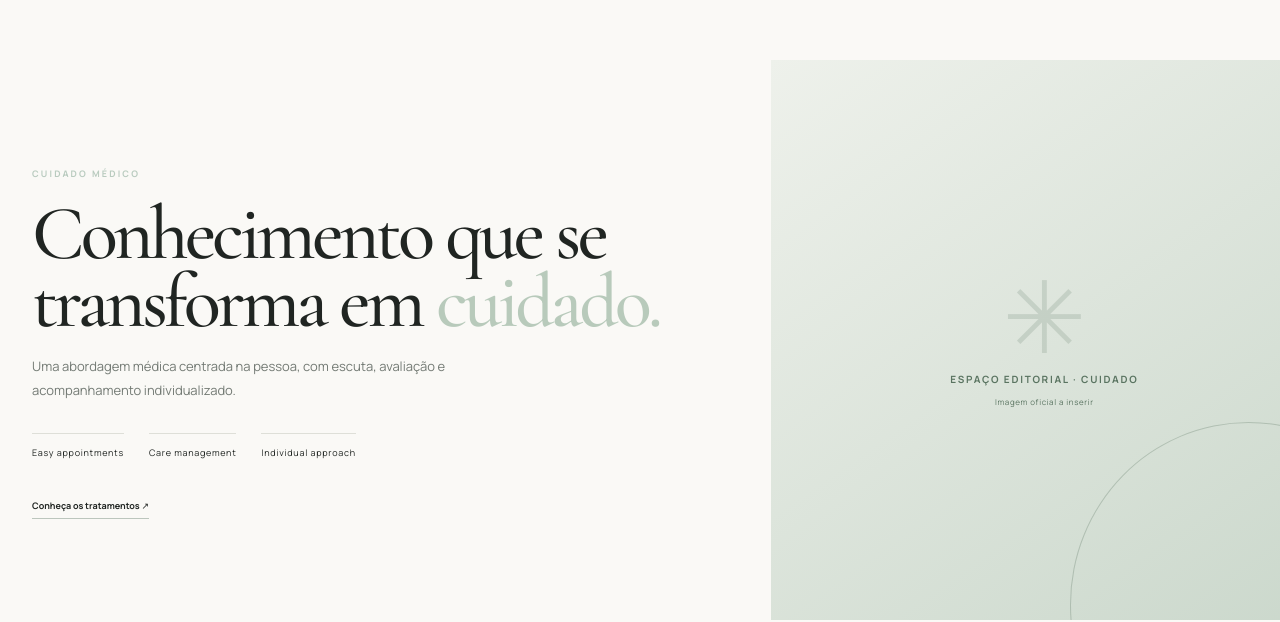
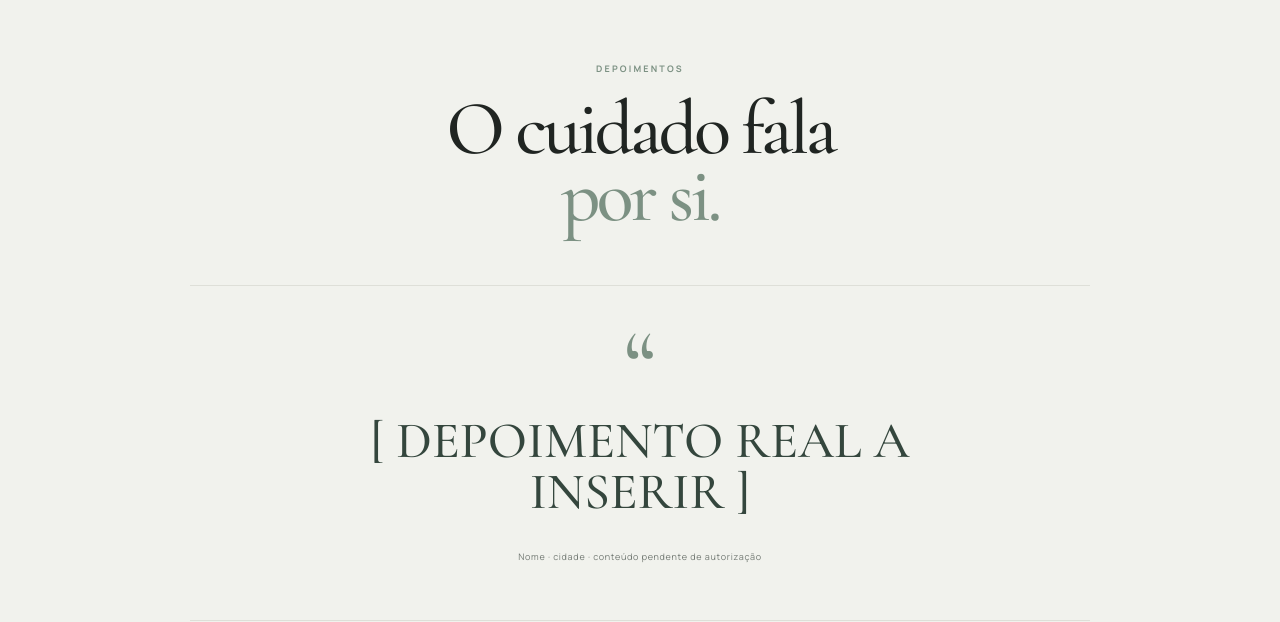
Before and after one commit to ReversaOfficial/sitedrabrizaida, a React (Vite) app: page / in a window 1280 px wide. Shown: the part 3874-4496 px from the top of the page. Built offline with nearby package versions, Linux system fonts and the light colour scheme.

Commit message:
Remover seção de serviços genérica do template

```diff
--- a/src/components/HomeSections.tsx
+++ b/src/components/HomeSections.tsx
@@ -21,8 +21,6 @@ export function HomeSections(){return <>
 
  <section className="gallery"><Container><div className="section-title"><span>NOSSAS ÁREAS</span><h2>Áreas de <em>cuidado.</em></h2></div><div className="gallery-filters">{['TODAS',...gallery].map(x=><button key={x}>{x}</button>)}</div><div className="gallery-grid">{gallery.map((x,i)=><article key={x} className={i===0?'featured':''}><Media label={x}/><div><span>{x}</span><h3>{i===0?'Cuidado individualizado':'Conheça esta área de atuação'}</h3><a href="/especialidades">Ver mais ↗</a></div></article>)}</div></Container></section>
 
- <section className="offer"><Container className="offer-grid"><div className="offer-copy"><span>CUIDADO MÉDICO</span><h2>Conhecimento que se transforma em <em>cuidado.</em></h2><p>Uma abordagem médica centrada na pessoa, com escuta, avaliação e acompanhamento individualizado.</p><div className="offer-points"><span>Easy appointments</span><span>Care management</span><span>Individual approach</span></div><a href="/tratamentos">Conheça os tratamentos ↗</a></div><Media label="ESPAÇO EDITORIAL · CUIDADO"/></Container></section>
-
  <section className="testimonials"><Container><div className="section-title centered"><span>DEPOIMENTOS</span><h2>O cuidado fala<br/><em>por si.</em></h2></div><div className="testimonial-card"><div className="quote">“</div><p>[ DEPOIMENTO REAL A INSERIR ]</p><span>Nome · cidade · conteúdo pendente de autorização</span></div></Container></section>
 
 
```
